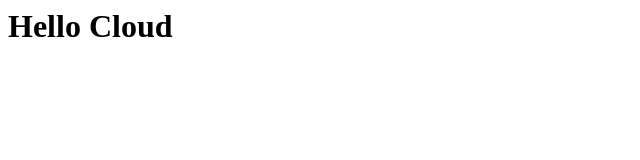
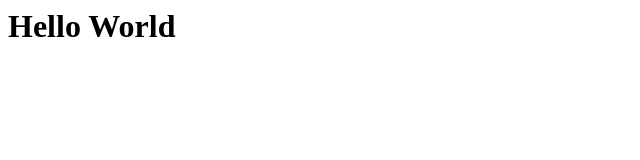
Before and after one commit to drdito/drdito.github.io, a plain HTML site: page index.html in a window 1280 px wide. Shown: the full height of the page, 0-640 px from the left. Drawn offline with Linux system fonts and the light colour scheme.

Commit message:
comment....

```diff
--- a/index.html
+++ b/index.html
@@ -1 +1 @@
-<h1> Hello Cloud </h1>
+<h1> Hello World </h1>
```
